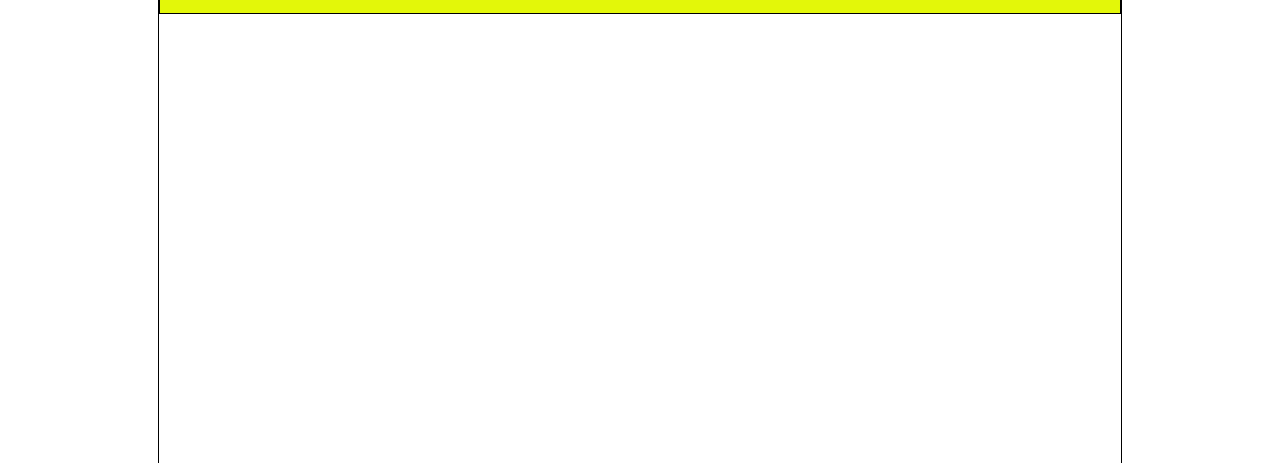
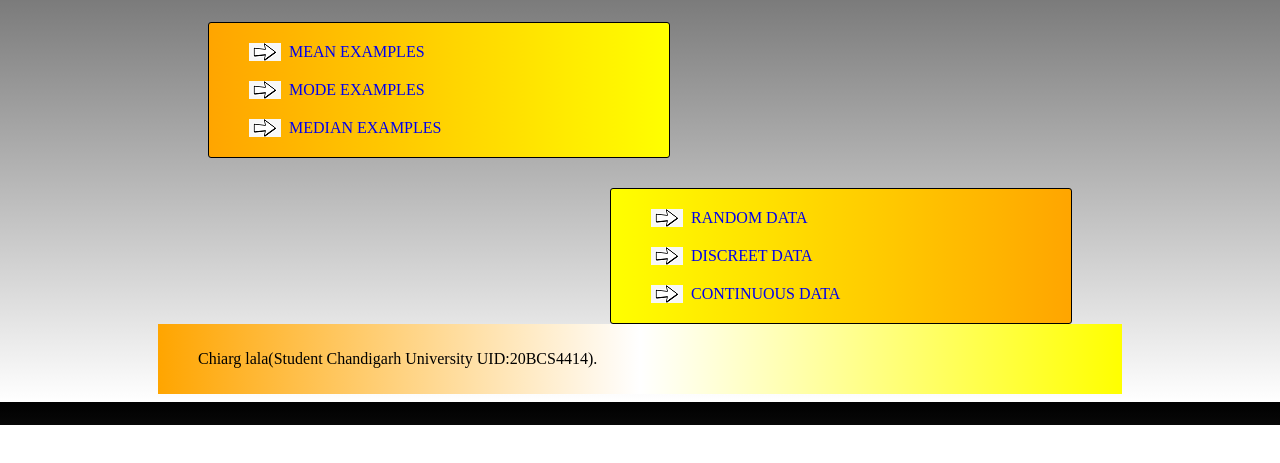
Before and after one commit to chirag-3/Small_project_1-webpage-using-HTML-and-CSS-, a plain HTML site: page index.html in a window 1280 px wide. Shown: the part 375-838 px from the top of the page. After the commit the page ends 800 px from the top, so only its background shows below. Drawn offline with Linux system fonts and the light colour scheme.

Commit message:
sidebars and footer added

```diff
--- a/index.html
+++ b/index.html
@@ -38,6 +38,28 @@
               You will also get examples of how to calculate mean, mode and
               median, for data given in different forms.</p>
          </div>
+
+         <div class="sidebars">
+            <div id="leftsidebar">
+              <ul>
+                <li><a href="#">mean examples</a></li>
+                <li><a href="#">mode examples</a></li>
+                <li><a href="#">median examples</a></li>
+              </ul>
+            </div>
+            <div id="rightsidebar">
+              <ul>
+                <li><a href="#">Random data</a></li>
+                <li><a href="#">Discreet data</a></li>
+                <li><a href="#">Continuous data</a></li>
+              </ul>
+            </div>
+         </div>
+         <div id="footer">
+           <footer>
+              <p> Chiarg lala(Student Chandigarh University UID:20BCS4414). </p>
+           </footer>
+         </div>
       </div>
   </body>
 </html>
--- a/styling.css
+++ b/styling.css
@@ -1,10 +1,13 @@
+body{
+  background: linear-gradient(black,white);
+}
 #outer
 {
-  border-style:solid;
-  border-color:black;
-  border-width:1px 1px;
+  /* border-style:solid; */
+  /* border-color:black; */
+  /* border-width:1px 1px; */
   margin:0px 150px;
-  height:950px;
+  /* height:950px; */
 }
 
 #header a
@@ -105,3 +108,54 @@
   margin-left:25px;
   margin-right:25px;
 }
+
+.sidebars ul{
+  list-style:none;
+  text-transform:uppercase;
+}
+
+.sidebars li{
+  margin:10px 30px;
+  background:url(images/arrow.png) no-repeat left center;
+  padding-left:40px;
+  margin:20px 0px;
+}
+
+.sidebars ul li a{
+  text-decoration:none;
+  transition:font-size 0.5s ease;
+}
+
+.sidebars ul li a:hover{
+  font-size:35px;
+  color:black;
+}
+
+.sidebars #leftsidebar{
+  border:1px black solid;
+  border-radius:3px;
+  float:left;
+  margin-left:50px;
+  margin-top:30px;
+  width:460px;
+  background:linear-gradient(to right,orange,yellow);
+}
+
+.sidebars #rightsidebar{
+  border:1px black solid;
+  border-radius:3px;
+  float:right;
+  margin-right:50px;
+  margin-top:30px;
+  width:460px;
+  background:linear-gradient(to left,orange,yellow);
+}
+
+#footer{
+  margin-top:210px;
+  /* padding-left:40px; */
+  background:linear-gradient(to right,orange,white,yellow);
+  clear:both;
+  /* height:30px; */
+  padding:10px 0px 10px 40px;
+}
```
